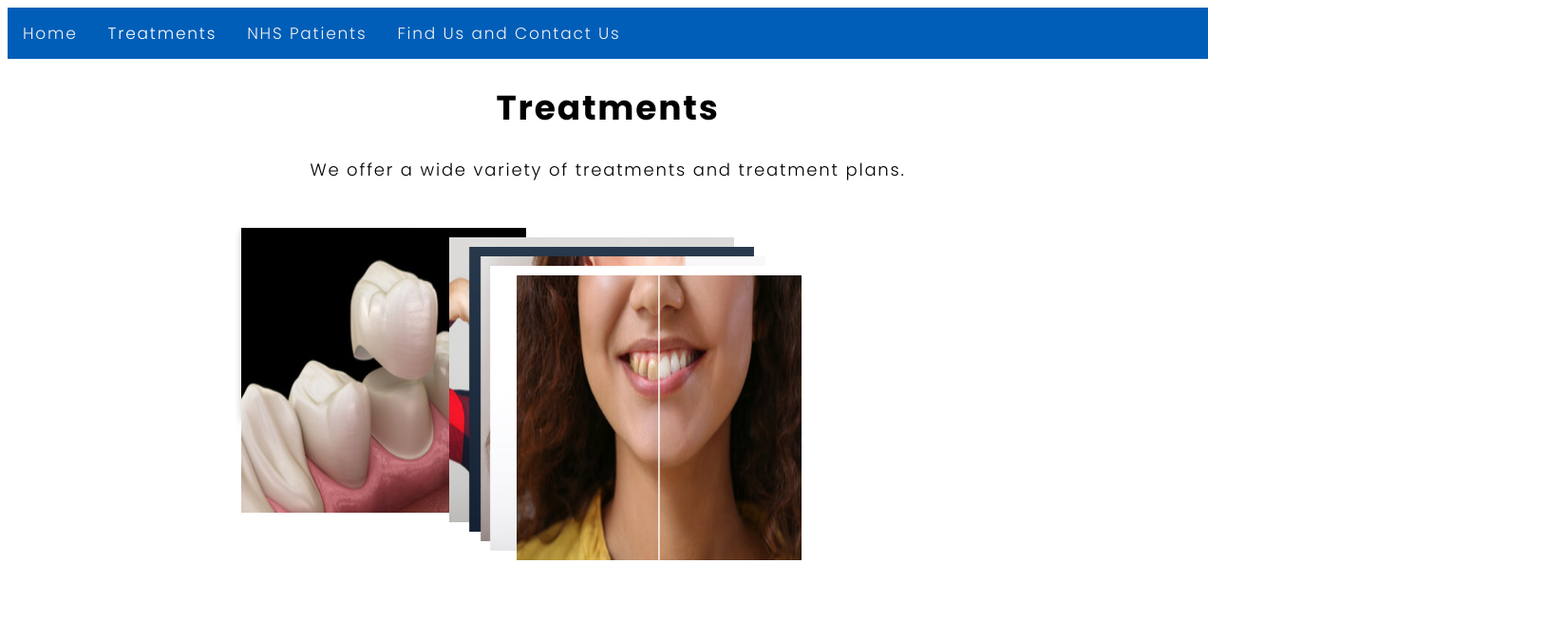
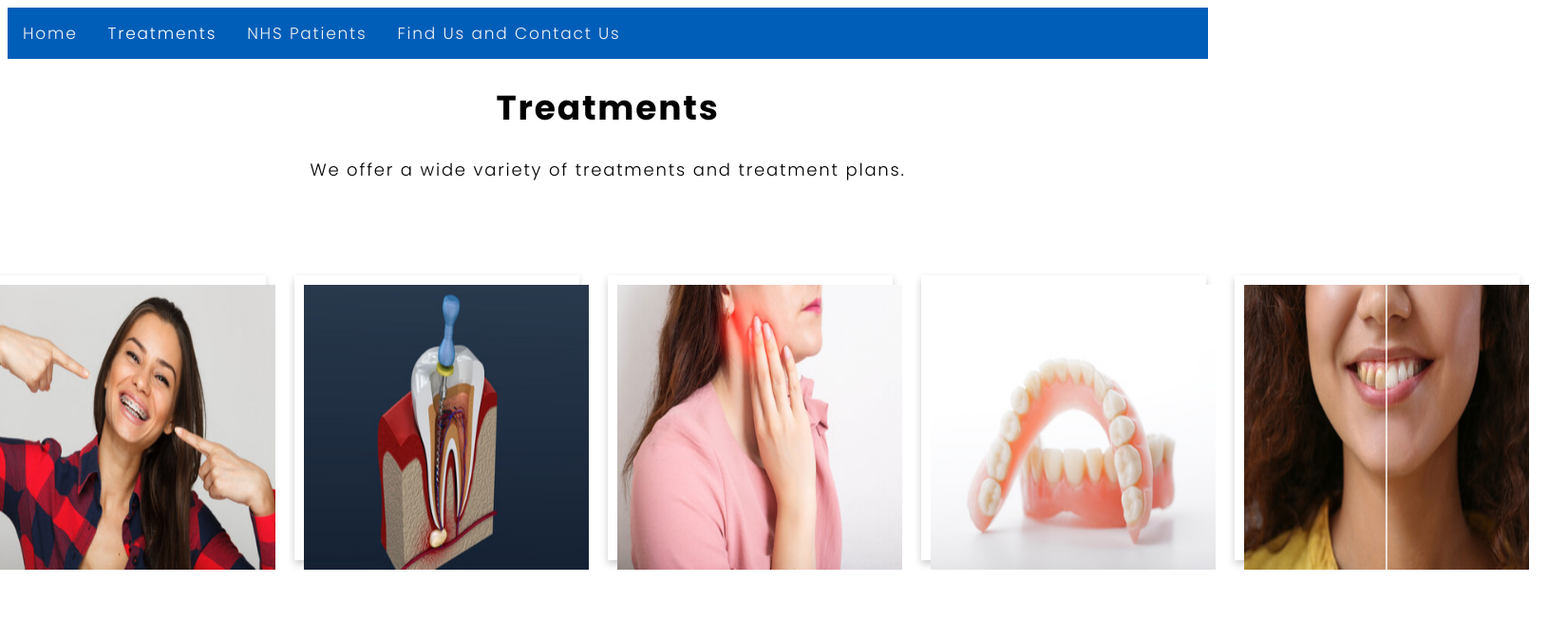
Before and after one commit to fionadodge/Dentist, a website: page treatments.html in a window 1280 px wide. Shown: the whole page at 95% size, 1650 px wide, since content can reach past the window. Drawn offline with Linux system fonts and the light colour scheme.

Commit message:
imges in a row

```diff
--- a/sass/layout/_container.scss
+++ b/sass/layout/_container.scss
@@ -3,6 +3,7 @@
     flex-direction: row;
     justify-content: space-around;
     flex-wrap: wrap;
+    height: auto;
     padding: 0;
   }
 
--- a/sass/pages/_treatments.scss
+++ b/sass/pages/_treatments.scss
@@ -1,16 +1,37 @@
+.row1 {
+  display: flex;
+  flex-wrap: wrap;
+  justify-content: center;
+  margin: 0 auto;
+}
+
+.row1::after {
+  content: "";
+  display: table;
+  clear: both;
+}
+
+.column1 {
+ flex-basis: calc(33.33% - 20px);
+ margin: 10px;
+ display: flex;
+ justify-content: center;
+ align-items: center;
+}
+
 .flip-card {
     background-color: transparent;
-    width: 200px;
-    height: 200px;
+    width: 300px;
+    height: 300px;
     perspective: 1000px;
-    margin-top: 20px;
-    margin-right: 20px;
+    margin: 10px;
   }
 
   .flip-card-inner {
     position: relative;
-    width: 100%;
-    height: 100%;
+    width: 300px;
+    height: 300px;
+    margin: 10px;
     text-align: center;
     transition: transform 0.6s;
     transform-style: preserve-3d;
@@ -23,13 +44,17 @@
 
   .flip-card-front, .flip-card-back {
     position: absolute;
-    width: 100%;
-    height: 100%;
+    width: 300px;
+    height: 300px;
+    margin: 10px;
     -webkit-backface-visibility: hidden;
     backface-visibility: hidden;
   }
 
   .flip-card-front {
+    display: flex;
+    justify-content: center;
+    align-items: center;
     background-color: #bbb;
     color: black;
   }
@@ -38,4 +63,8 @@
     background-color: $primarycolor;
     color: white;
     transform: rotateY(180deg);
+    display: flex;
+    flex-direction: column;
+    justify-content: center;
+    align-items: center;
   }
--- a/treatments.html
+++ b/treatments.html
@@ -36,8 +36,8 @@
         <h1>Treatments</h1>
         <p> We offer a wide variety of treatments and treatment plans.</p>
     </div>
-    <div class="row">
-        <div class="column">
+    <div class="row1">
+        <div class="column1">
             <div class="flip-card">
                 <div class="flip-card-inner">
                 <div class="flip-card-front">
@@ -48,7 +48,7 @@
                 </div>
             </div>
         </div>
-        <div class="column">
+        <div class="column1">
             <div class="flip-card">
                 <div class="flip-card-inner">
                 <div class="flip-card-front">
@@ -59,7 +59,7 @@
                 </div>
             </div>
         </div>
-        <div class="column">
+        <div class="column1">
             <div class="flip-card">
                 <div class="flip-card-inner">
                 <div class="flip-card-front">
@@ -71,7 +71,7 @@
                 </div>
             </div>
         </div>
-        <div class="column">
+        <div class="column1">
             <div class="flip-card">
                 <div class="flip-card-inner">
                 <div class="flip-card-front">
@@ -82,7 +82,7 @@
                 </div>
             </div>
         </div>
-        <div class="column">
+        <div class="column1">
             <div class="flip-card">
                 <div class="flip-card-inner">
                 <div class="flip-card-front">
@@ -94,7 +94,7 @@
                 </div>
             </div>
         </div>
-        <div class="column">
+        <div class="column1">
             <div class="flip-card">
                 <div class="flip-card-inner">
                 <div class="flip-card-front">
```
Also changed, not shown: css/style.css, sass/main.css, 2 other files.
